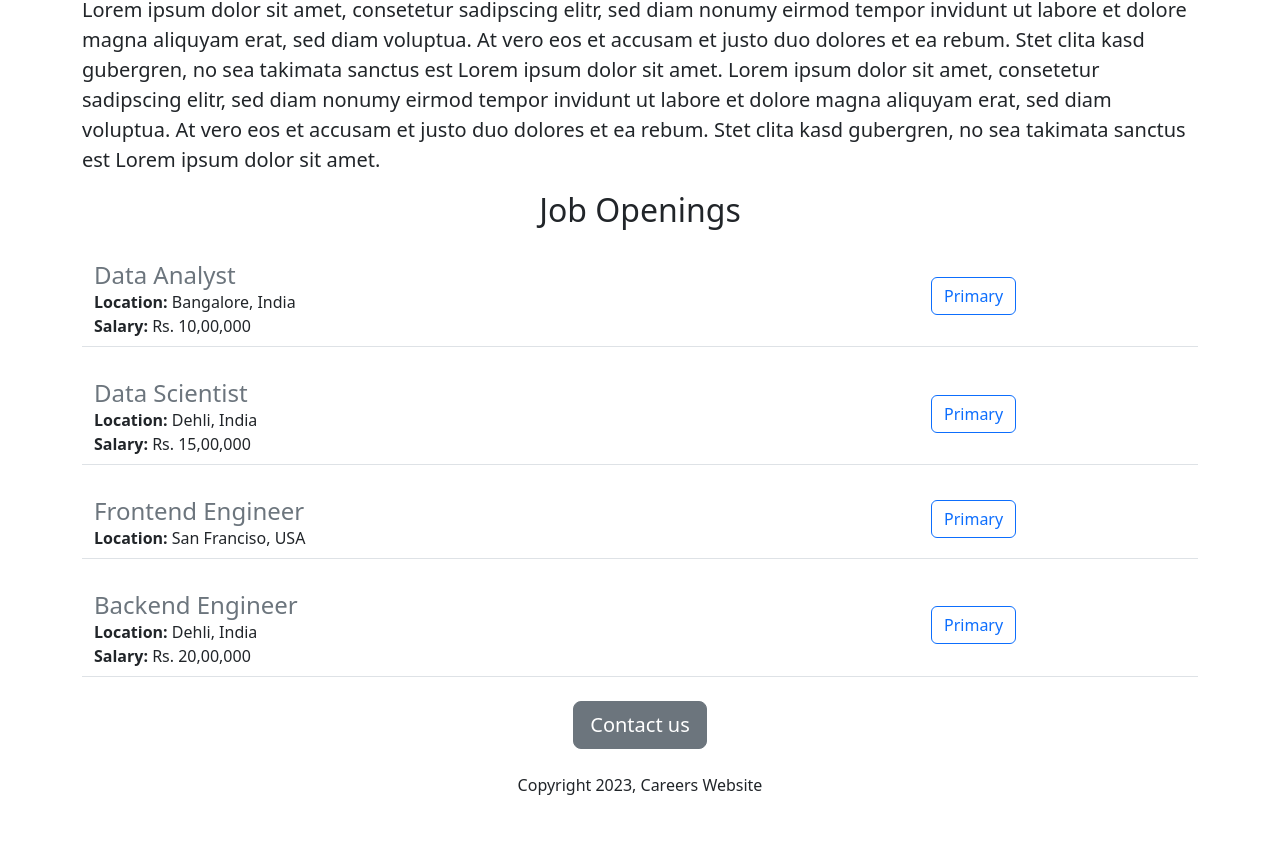
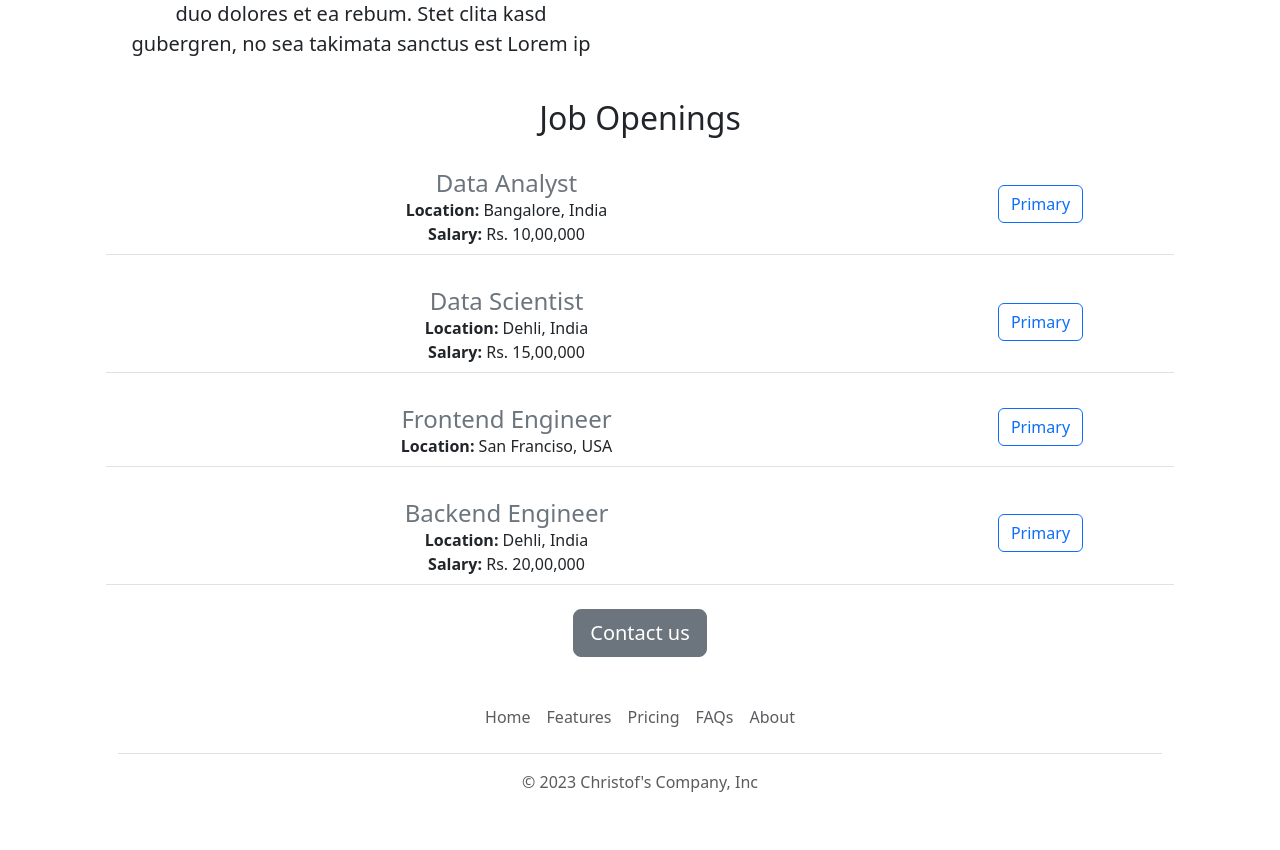
Before and after one commit to cschmoll/careers-website-v2, a Flask app: page / in a window 1280 px wide. Shown: the part 829-1679 px from the top of the page. Before the commit the page ends 1624 px from the top, so only its background shows below. Run offline with Flask 3, Linux system fonts and the light colour scheme.

Commit message:
Footer hinzugefügt

```diff
--- /dev/null
+++ b/templates/footer.html
@@ -0,0 +1,12 @@
+<div class="container">
+  <footer class="py-3 my-4">
+    <ul class="nav justify-content-center border-bottom pb-3 mb-3">
+      <li class="nav-item"><a href="#" class="nav-link px-2 text-body-secondary">Home</a></li>
+      <li class="nav-item"><a href="#" class="nav-link px-2 text-body-secondary">Features</a></li>
+      <li class="nav-item"><a href="#" class="nav-link px-2 text-body-secondary">Pricing</a></li>
+      <li class="nav-item"><a href="#" class="nav-link px-2 text-body-secondary">FAQs</a></li>
+      <li class="nav-item"><a href="#" class="nav-link px-2 text-body-secondary">About</a></li>
+    </ul>
+    <p class="text-center text-body-secondary">&copy; 2023 Christof's Company, Inc</p>
+  </footer>
+</div>
--- a/templates/home.html
+++ b/templates/home.html
@@ -6,6 +6,7 @@
         width: 100%;
         height: 360px;
         object-fit: cover;
+        margin-bottom: 16px;
       }
     </style>
     <meta charset="utf-8">
@@ -15,10 +16,26 @@
     <link href="https://cdn.jsdelivr.net/npm/bootstrap@5.3.2/dist/css/bootstrap.min.css" rel="stylesheet" integrity="sha384-T3c6CoIi6uLrA9TneNEoa7RxnatzjcDSCmG1MXxSR1GAsXEV/Dwwykc2MPK8M2HN" crossorigin="anonymous">
   </head>
   <body>
+    {% include 'nav.html' %}
+    <img class="img-fluid" id="banner" src="https://careers-website.cschmoll.repl.co/static/banner.jpeg" height="320px">
     <div class="container">
       <h1 class="text-center mt-2 mb-4">{{company_name}} Career Portal</h1>
-      <img class="img-fluid" id="bannerx" src="https://careers-website.cschmoll.repl.co/static/banner.jpeg" height="320px">
-        <p class="lead"> Lorem ipsum dolor sit amet, consetetur sadipscing elitr, sed diam nonumy eirmod tempor invidunt ut labore et dolore magna aliquyam erat, sed diam voluptua. At vero eos et accusam et justo duo dolores et ea rebum. Stet clita kasd gubergren, no sea takimata sanctus est Lorem ipsum dolor sit amet. Lorem ipsum dolor sit amet, consetetur sadipscing elitr, sed diam nonumy eirmod tempor invidunt ut labore et dolore magna aliquyam erat, sed diam voluptua. At vero eos et accusam et justo duo dolores et ea rebum. Stet clita kasd gubergren, no sea takimata sanctus est Lorem ipsum dolor sit amet.</p>
+      <div class="container px-4 text-center">
+        <div class="row gx-5">
+          <div class="col">
+            <div class="p-3">
+              <p class="lead">
+                Lorem ipsum dolor sit amet, consetetur sadipscing elitr, sed diam nonumy eirmod tempor invidunt ut labore et dolore magna aliquyam erat, sed diam voluptua. At vero eos et accusam et justo duo dolores et ea rebum. Stet clita kasd gubergren, no sea takimata sanctus est Lorem ipsum dolor sit amet. Lorem ipsum dolor sit amet, consetetur sadipscing elitr, sed diam nonumy eirmod tempor invidunt ut labore et dolore magna aliquyam erat, sed diam voluptua. At vero eos et accusam et justo duo dolores et ea rebum. Stet clita kasd gubergren, no sea takimata sanctus est Lorem ip
+                </p>
+             </div>
+          </div>
+          <div class="col">
+            <div class="p-3">
+               <img class="img-fluid rounded float-end" id="people" src="/static/people.jpg">
+            </div>
+          </div>
+        <div>
+      </div>
       <h2 class="text-center mt-2 mb-4">Job Openings</h2>
       <div>
         {% for job in jobs %}
@@ -27,8 +44,8 @@
       </div>
       <div class="text-center">
         <button class="btn btn-secondary btn-lg">Contact us</button>
-        <p class="mt-4 mb-2">Copyright 2023, Careers Website</p>
       </div>
     </div>
+    {% include 'footer.html' %}
   </body>
 </html>
--- /dev/null
+++ b/templates/nav.html
@@ -0,0 +1,11 @@
+<nav class="navbar shadow-sm fixed-top bg-white">
+  <div class="container-fluid">
+    <a class="navbar-brand" href="#">
+      <img src="/static/logo.svg" alt="Logo" width="30" height="24" class="d-inline-block align-text-top">
+      Christof
+    </a>
+  </div>
+</nav>
+<div style="height:56px">
+
+</div>
```
Also changed, not shown: static/logo.svg (added), 1 other file.
